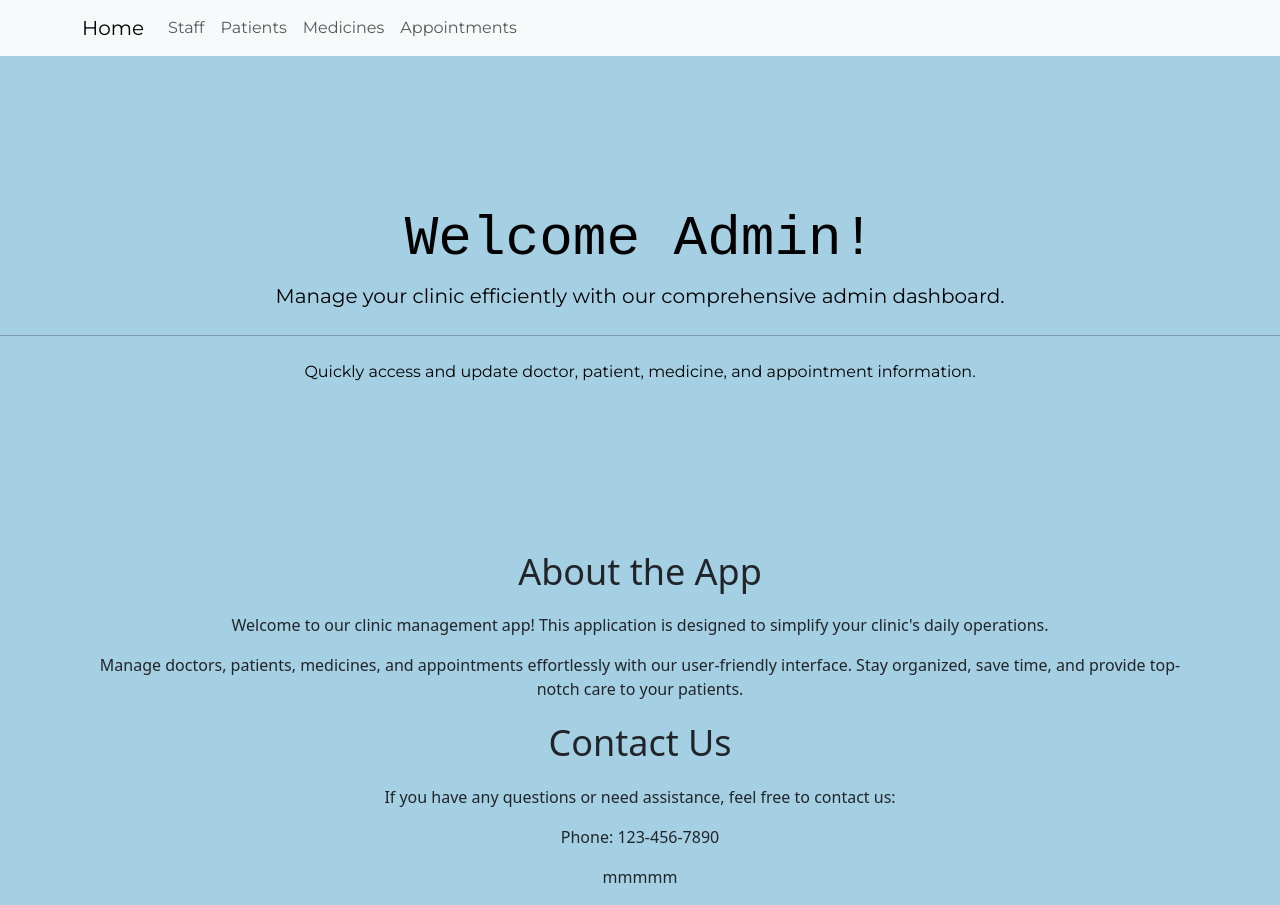
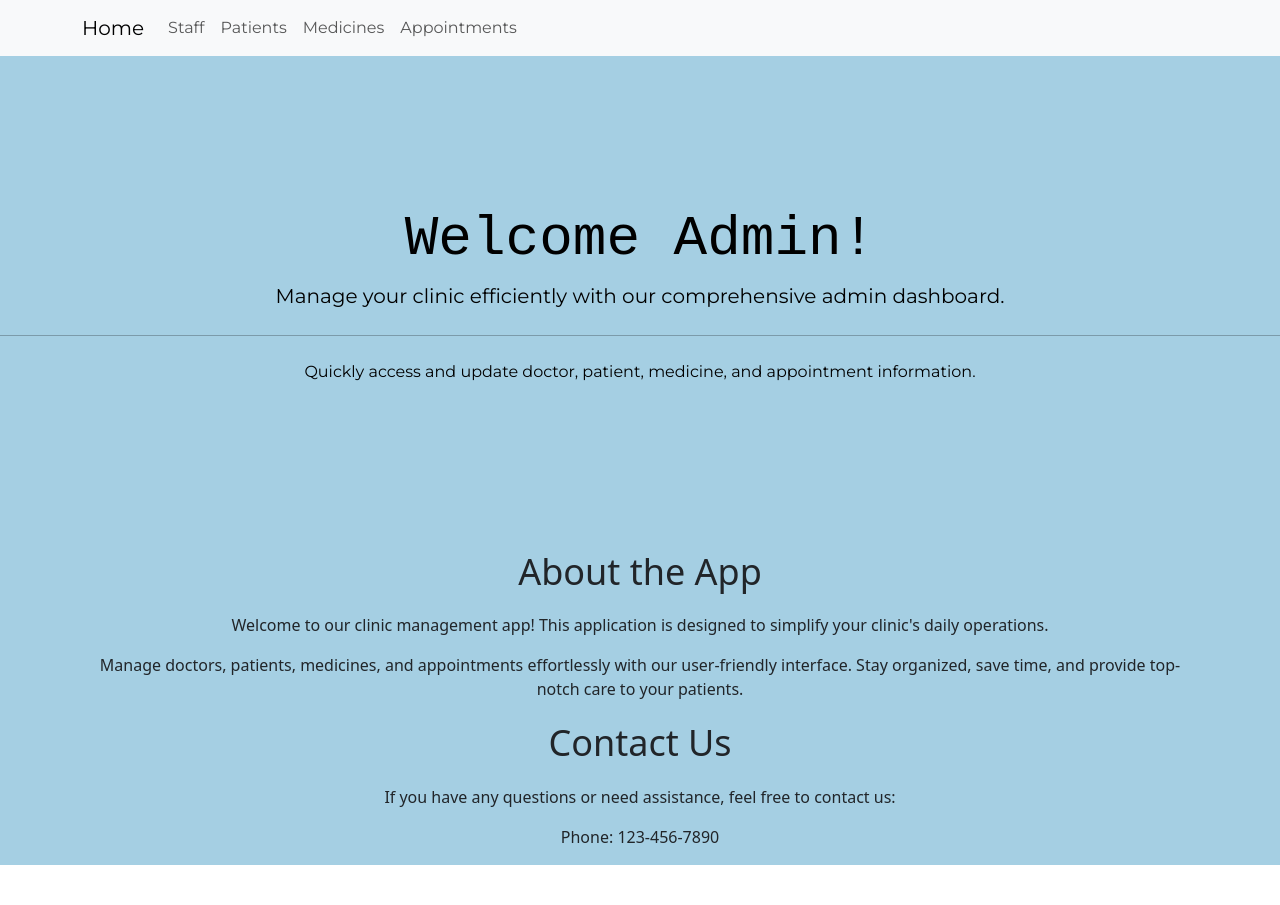
Before and after one commit to alytantawyy/db_clinic_angular, an Angular app: page / in a window 1280 px wide. After the commit the page ends 865 px from the top, so only its background shows below. Built offline with nearby package versions, Linux system fonts and the light colour scheme.

Commit message:
removed second test pull request

```diff
--- a/src/app/home/home.component.html
+++ b/src/app/home/home.component.html
@@ -23,7 +23,6 @@
           <h2 style="font-size: 36px; margin-top: -20px; margin-bottom: 20px;">Contact Us</h2>
           <p>If you have any questions or need assistance, feel free to contact us:</p>
           <p>Phone: 123-456-7890</p>
-          <p>mmmmm</p>
         </div>
       </div>
     </div>
```
